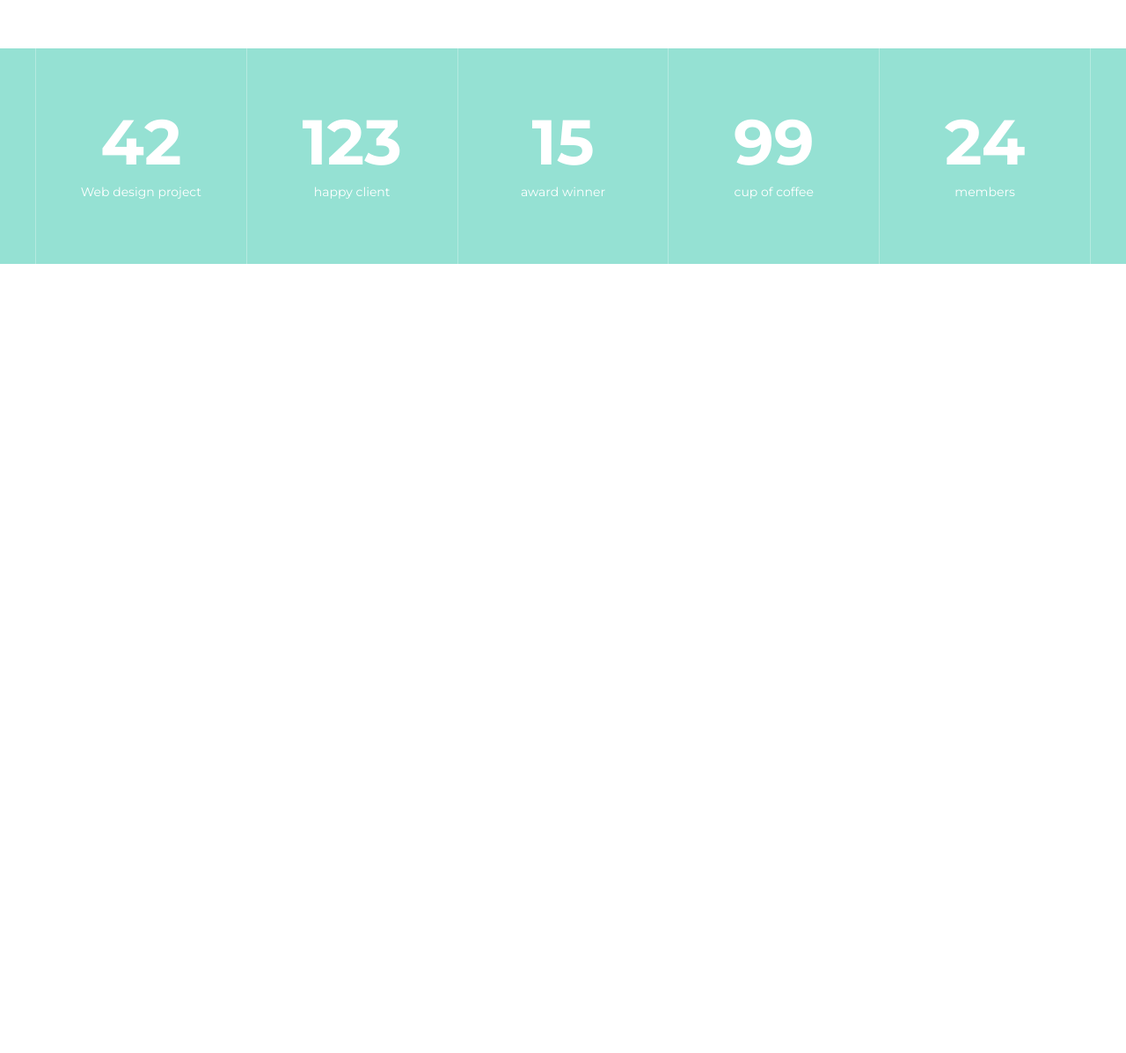
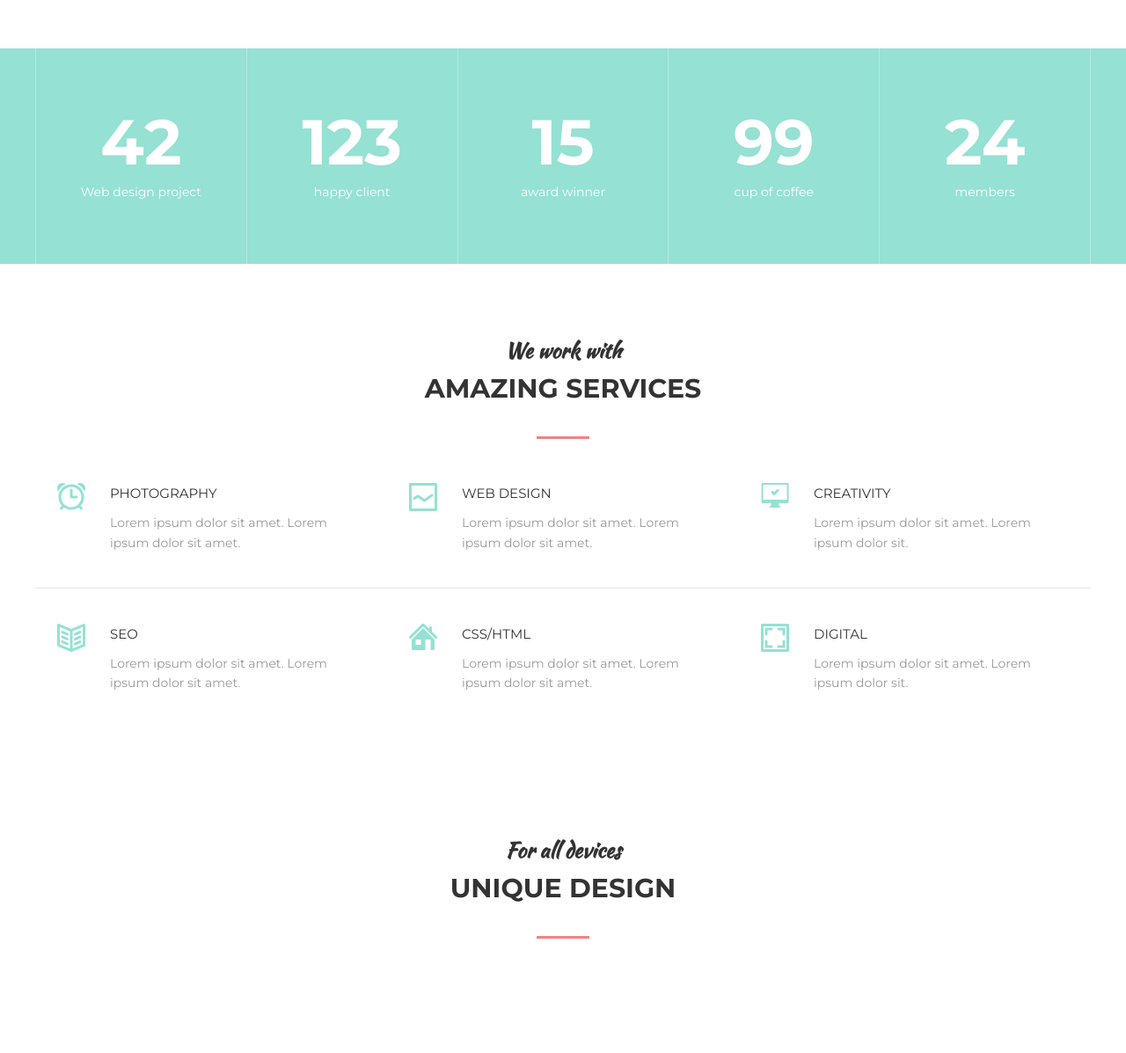
Before and after one commit to KRZHKV/mogo-sample, a plain HTML site: page index.html in a window 1280 px wide. Shown: the part 1432-2629 px from the top of the page at 88% size. Before the commit the page ends 1732 px from the top, so only its background shows below. Drawn offline with Linux system fonts and the light colour scheme.

Commit message:
services block

```diff
--- a/assets/css/style.css
+++ b/assets/css/style.css
@@ -15,6 +15,14 @@ body {
    font-size: 15px;
    color: #333333;
    line-height: 1.6;
+}
+hr {
+   display: block;
+   width: 100%;
+   height: 1px;
+   border: none;
+   margin: 40px 0;
+   background-color: #e5e5e5;
 }
 
 /* container */
@@ -215,7 +223,7 @@ body {
 }
 
 .section__header {
-   margin: 0 auto 40px;
+   margin: 0 auto 50px;
    width: 100%;
    max-width: 950px;
    text-align: center;
@@ -315,3 +323,29 @@ body {
 .stat__text {
    font-size: 14px;
 }
+
+/* services */
+.services {
+   display: flex;
+}
+.services__item {
+   flex: 1 1 0;
+   padding-left: 85px;
+   position: relative;
+   padding-right: 35px;
+}
+.services__icon {
+   position: absolute;
+   top: 0;
+   left: 25px;
+}
+.services__title {
+   text-transform: uppercase;
+   font-size: 15px;
+   color: #333;
+   margin-bottom: 10px;
+}
+.services__text {
+   font-size: 14px;
+   color: #999;
+}
--- a/index.html
+++ b/index.html
@@ -122,6 +122,65 @@
       </div>
    </div>
 
+   <section class="section">
+      <div class="container">
+
+         <div class="section__header">
+            <h3 class="section__suptitle">We work with</h3>
+            <h2 class="section__title">Amazing services</h2>
+         </div>
+
+         <div class="services">
+            <div class="services__item">
+               <img class="services__icon" src="./assets/images/services/images/photography.png" alt="">
+               <div class="services__title">photography</div>
+               <div class="services__text">Lorem ipsum dolor sit amet. Lorem ipsum dolor sit amet.</div>
+            </div>
+            <div class="services__item">
+               <img class="services__icon" src="./assets/images/services/images/webdesign.png" alt="">
+               <div class="services__title">web design</div>
+               <div class="services__text">Lorem ipsum dolor sit amet. Lorem ipsum dolor sit amet.</div>
+            </div>
+            <div class="services__item">
+               <img class="services__icon" src="./assets/images/services/images/creativity.png" alt="">
+               <div class="services__title">creativity</div>
+               <div class="services__text">Lorem ipsum dolor sit amet. Lorem ipsum dolor sit.</div>
+            </div>
+         </div>
+         <hr>
+         <div class="services">
+            <div class="services__item">
+               <img class="services__icon" src="./assets/images/services/images/seo.png" alt="">
+               <div class="services__title">seo</div>
+               <div class="services__text">Lorem ipsum dolor sit amet. Lorem ipsum dolor sit amet.</div>
+            </div>
+            <div class="services__item">
+               <img class="services__icon" src="./assets/images/services/images/css:html.png" alt="">
+               <div class="services__title">css/html</div>
+               <div class="services__text">Lorem ipsum dolor sit amet. Lorem ipsum dolor sit amet.</div>
+            </div>
+            <div class="services__item">
+               <img class="services__icon" src="./assets/images/services/images/digital.png" alt="">
+               <div class="services__title">digital</div>
+               <div class="services__text">Lorem ipsum dolor sit amet. Lorem ipsum dolor sit.</div>
+            </div>
+         </div>
+      </div>
+   </section>
+
+   <section class="section">
+      <div class="container">
+
+         <div class="section__header">
+            <h3 class="section__suptitle">For all devices</h3>
+            <h2 class="section__title">Unique design</h2>
+         </div>
+
+      </div>
+   </section>
+
+
+
 </body>
 
 </html>
```
Also changed, not shown: assets/images/ipad.png (added), assets/images/iphone.png (added), assets/images/services/images/creativity.png (added), assets/images/services/images/css:html.png (added), assets/images/services/images/digital.png (added), assets/images/services/images/photography.png (added), assets/images/services/images/seo.png (added), assets/images/services/images/webdesign.png (added), 5 other files.
